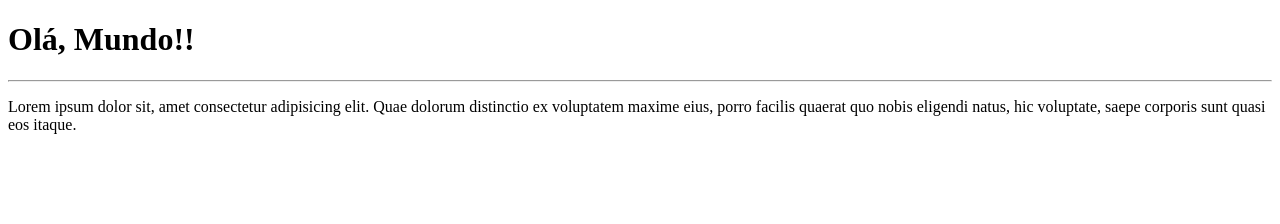
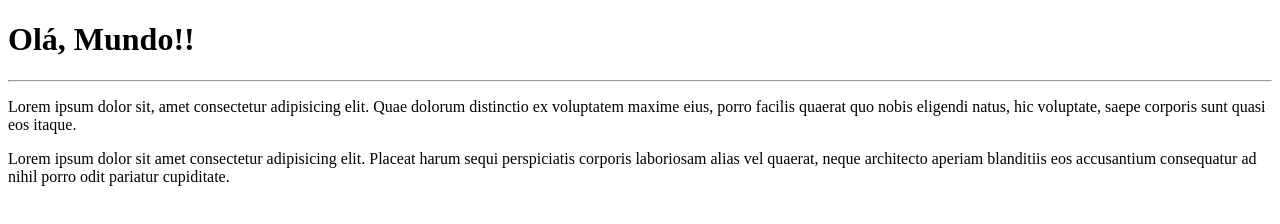
Before and after one commit to AugustoMendonca/Ola_Mundo, a plain HTML site: page site-exemplo/index.html in a window 1280 px wide. Drawn offline with Linux system fonts and the light colour scheme.

Commit message:
alterei novamente

```diff
--- a/site-exemplo/index.html
+++ b/site-exemplo/index.html
@@ -9,5 +9,6 @@
    <h1>Olá, Mundo!!</h1>
    <hr>
    <p>Lorem ipsum dolor sit, amet consectetur adipisicing elit. Quae dolorum distinctio ex voluptatem maxime eius, porro facilis quaerat quo nobis eligendi natus, hic voluptate, saepe corporis sunt quasi eos itaque.</p>
+   <p>Lorem ipsum dolor sit amet consectetur adipisicing elit. Placeat harum sequi perspiciatis corporis laboriosam alias vel quaerat, neque architecto aperiam blanditiis eos accusantium consequatur ad nihil porro odit pariatur cupiditate.</p>
 </body>
 </html>
```
